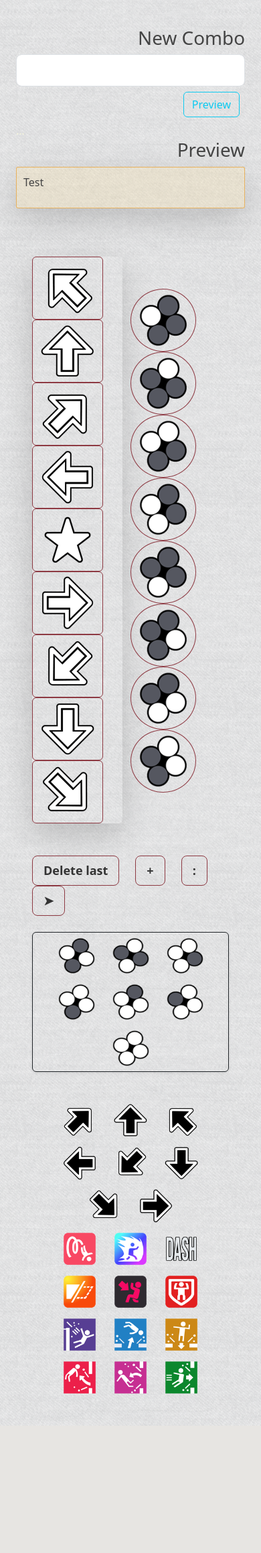
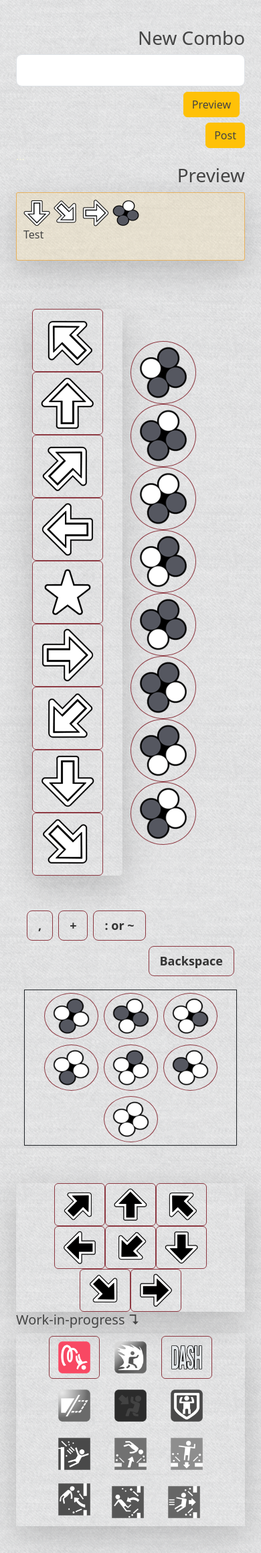
Before and after one commit to dzzldbe/pythonblog-tekken, a Flask app: page /home2 in a window 390 px wide. Shown: the part 122-2440 px from the top of the page at 67% size. Before the commit the page ends 2250 px from the top, so only its background shows below. Run offline with Flask 3, Linux system fonts and the light colour scheme.

Commit message:
linked post submit button and preview submit button to to 1 form field, works as intended- next step make post submit only available to logged users, separate into OOP functions

```diff
--- a/pythonblog/main/routes.py
+++ b/pythonblog/main/routes.py
@@ -1,8 +1,11 @@
-from flask import Blueprint, redirect, render_template, request, url_for
+from flask import Blueprint, flash, redirect, render_template, request, url_for
+from flask_login import current_user, login_required
 
+from pythonblog import db
 from pythonblog.main.combo import Combo
 from pythonblog.main.forms import ComboForm
 from pythonblog.models import Post
+from pythonblog.posts.forms import PostForm
 
 main = Blueprint("main", __name__)
 
@@ -24,18 +27,37 @@ def about():
 
 @main.route("/home2", methods=["GET", "POST"])
 def home_2():
-    form = ComboForm()
+    form = ComboForm(request.form)
+    form1 = PostForm(request.form)
     list_assets = Combo.get_assets()
     preview_list = ["d", "df", "f", "2"]
     if request.method == "POST":
-        combo_string = form.combo_string.data
-        combo_parsed_results = Combo.combo_parse(combo_string)
-        # Combo.make_image(combo_parsed=combo_parsed_results, combo_name="Asuka")
-        preview_list = Combo.make_preview(combo_parsed_results)
-        images = []
-        for item in preview_list:
-            images.append(item)
-        # return redirect(url_for("main.home_2"))
+        action = request.form.get("action")
+        if action == "new_post":
+            string1 = form.combo_string.data
+            print(string1)
+            form1.content.data = string1
+            form1.title.data = "new test"
+            # if form1.validate_on_submit():
+            post = Post(
+                title=form1.title.data,
+                content=form1.content.data,
+                author=current_user,
+            )
+            db.session.add(post)
+            db.session.commit()
+            flash(message="Posted!", category="success")
+
+            return redirect(url_for("main.home_2"))
+        else:
+            combo_string = form.combo_string.data
+            combo_parsed_results = Combo.combo_parse(combo_string)
+            Combo.make_image(combo_parsed=combo_parsed_results, combo_name="Asuka")
+            preview_list = Combo.make_preview(combo_parsed_results)
+            images = []
+            for item in preview_list:
+                images.append(item)
+            # return redirect(url_for("main.home_2"))
 
     elif request.method == "GET":
         preview_list = [
@@ -55,6 +77,7 @@ def home_2():
         title="Home",
         posts=posts,
         form=form,
-        # images=images,
-        # list_assets=list_assets,
+        form1=form1,
+        images=images,
+        list_assets=list_assets,
     )
--- a/pythonblog/static/new_try.css
+++ b/pythonblog/static/new_try.css
@@ -3,9 +3,9 @@ body {
   background-repeat: repeat;           /* Repeats horizontally and vertically */
   background-size: auto;               /* Keeps original image size */
   background-attachment: scroll;
-
   background-position: center;
   color: #f5f5dc;
+  filter: grayscale(0%);
 }
 
 h1, h2, h3, h4, h5, h6 {
@@ -141,3 +141,6 @@ a.article-title:hover {
   color: #333;
 
 }
+.box-filtered{
+  filter: grayscale(100%);
+}
--- a/pythonblog/templates/home_2.html
+++ b/pythonblog/templates/home_2.html
@@ -1,14 +1,14 @@
 {% extends "layout.html" %}
 {% block content %}
 <script>function fill_field(smth){document.getElementById('form_1').value += smth}</script>
-<script>function delete_last_add_comma(smth)
-
-
-
-      {document.getElementById('form_1').value+=(smth.slice(0,-2) + ',')}
+<script>
+function delete_last() {
+    const input = document.getElementById('form_1');
+    input.value = input.value.slice(0, -1)
+}
 </script>
 <script>
-function delete_last() {
+function delete_last_add_coma() {
     const input = document.getElementById('form_1');
     input.value = input.value.slice(0, -1)+','
 }
@@ -47,8 +47,10 @@ function delete_last() {
 
                            {{ form.combo_string(class="form-control form-control-lg", id='form_1') }}
 
-
-                           <div class="form-group p-2">{{ form.submit(class="btn btn-outline-info") }}</div>
+                              <!-- button preview  -->
+                           <div class="form-group p-2">{{ form.submit(class="btn btn-warning article-title") }}</div>
+                              <!-- button post  -->
+                           <button name="action" value="new_post" class="btn btn-warning article-title">Post</button>
 
                         </div>
 
@@ -189,60 +191,62 @@ function delete_last() {
                               </div>
                               <!-- here are buttons -->
                            </div>
-                           <div class="col mt-5 mr-0 ml-0">
-                              <div class="row row-cols-auto">
-                                 <div class="col">
-                                    <button class="btn btn-lg btn-text btn-tekken" onclick="fill_field('test')" >Delete last</button>
+                           <div class="col mt-5 mr-0 ml-0 mb-3">
+                              <div class="row row-cols-auto mb-3">
+                                 <div class="col p-1">
+                                    <button class="btn btn-lg btn-text btn-tekken" onclick="delete_last_add_coma()" > , </button>
                                  </div>
-                                 <div class="col">
-                                    <button class="btn btn-lg btn-text btn-tekken" onclick="fill_field('+')" >+</button>
+                                 <div class="col p-1">
+                                    <button class="btn btn-lg btn-text btn-tekken" onclick="fill_field('+ ')" > + </button>
                                  </div>
-                                 <div class="col">
-                                    <button class="btn btn-lg btn-text btn-tekken" onclick="fill_field(':')" >:</button>
+                                 <div class="col p-1">
+                                    <button class="btn btn-lg btn-text btn-tekken" onclick="fill_field(': ')" >: or ~</button>
                                  </div>
-                                 <div class="col-md-4">
-                                    <button class="btn btn-lg btn-text btn-tekken" onclick="delete_last()">➤</button>
+                                 <div class="col-md-4 p-1 ms-auto">
+                                    <button class="btn btn-lg btn-text btn-tekken" onclick="delete_last()">Backspace</button>
                                  </div>
                               </div>
-                              <div class="row row-cols-auto mx-0 mt-4 g-0 px-0 d-flex justify-content-center border border-dark shadow-sm rounded">
-                                 <div class="col p-0">
-                                       <a href="#" class="btn" onclick="fill_field('1+4 ')">
+
+
+                              <div class="row row-cols-auto d-flex justify-content-center border border-dark shadow-sm">
+                                 <div class="col p-1">
+                                       <a href="#" class="btn btn-tekken rounded-circle" onclick="fill_field('1+4 ')">
                                           <img src="{{ url_for('static', filename='assets/1+4.png')}}" alt="" height="55" width="55">
                                         </a>
                                        <!-- btm buttons  -->
                                  </div>
-                                 <div class="col p-0">
-                                       <a href="#" class="btn" onclick="fill_field('3')"">
+                                 <div class="col p-1">
+                                       <a href="#" class="btn btn-tekken rounded-circle" onclick="fill_field('3')"">
                                           <img src="{{ url_for('static', filename='assets/2+3.png')}}" alt="" height="55" width="55">
                                         </a>
                                        <!-- btm buttons  -->
                                  </div>
-                                 <div class="col p-0">
-                                       <a href="#" class="btn" onclick="fill_field('3')">
+                                 <div class="col p-1">
+                                       <a href="#" class="btn btn-tekken rounded-circle" onclick="fill_field('3')">
                                           <img src="{{ url_for('static', filename='assets/1+2+3.png')}}" alt="" height="55" width="55">
                                         </a>
                                        <!-- btm buttons  -->
                                  </div>
-                                 <div class="col p-0">
-                                       <a href="#" class="btn" onclick="fill_field('1+2+4')">
+                                 <div class="col p-1">
+                                       <a href="#" class="btn btn-tekken rounded-circle" onclick="fill_field('1+2+4')">
                                           <img src="{{ url_for('static', filename='assets/1+2+4.png')}}" alt="" height="55" width="55">
                                         </a>
                                        <!-- btm buttons  -->
                                  </div>
-                                 <div class="col p-0">
-                                       <a href="#" class="btn" onclick="fill_field('1+3+4 ')">
+                                 <div class="col p-1">
+                                       <a href="#" class="btn btn-tekken rounded-circle" onclick="fill_field('1+3+4 ')">
                                           <img src="{{ url_for('static', filename='assets/1+3+4.png')}}" alt="" height="55" width="55">
                                         </a>
                                        <!-- btm buttons  -->
                                  </div>
-                                 <div class="col p-0">
-                                       <a href="#" class="btn" onclick="fill_field('2+3+4 ')">
+                                 <div class="col p-1">
+                                       <a href="#" class="btn btn-tekken rounded-circle" onclick="fill_field('2+3+4 ')">
                                           <img src="{{ url_for('static', filename='assets/2+3+4.png')}}" alt="" height="55" width="55">
                                         </a>
                                        <!-- btm buttons  -->
                                  </div>
-                                 <div class="col p-0">
-                                       <a href="#" class="btn" onclick="fill_field('1+2+3+4 ')">
+                                 <div class="col p-1">
+                                       <a href="#" class="btn btn-tekken rounded-circle" onclick="fill_field('1+2+3+4 ')">
                                           <img src="{{ url_for('static', filename='assets/1+2+3+4.png')}}" alt="" height="55" width="55">
                                         </a>
                                        <!-- btm buttons  -->
@@ -257,71 +261,73 @@ function delete_last() {
 
                   </div>
                   <div class="flex-container">
-                     <div class="row row-cols-auto g-0 px-4 d-flex justify-content-center">
+                     <div class="row row-cols-auto g-0 px-4 d-flex justify-content-center shadow-lg">
                         <div class="col ">
-                           <a href="#" class="btn" onclick="fill_field('UF ')"><img src="{{ url_for('static', filename='assets/ufhold.png')}}" alt="" height="50" width="50"></a>
+                           <a class="btn btn-tekken" onclick="fill_field('UF ')"><img src="{{ url_for('static', filename='assets/ufhold.png')}}" alt="" height="50" width="50"></a>
                         </div>
                         <div class="col ">
-                           <a href="#" class="btn" onclick="fill_field('UF ')"><img src="{{ url_for('static', filename='assets/uhold.png')}}" alt="" height="50" width="50"></a>
+                           <a class="btn btn-tekken" onclick="fill_field('UF ')"><img src="{{ url_for('static', filename='assets/uhold.png')}}" alt="" height="50" width="50"></a>
                         </div>
                         <div class="col ">
-                           <a href="#" class="btn" onclick="fill_field('UB ')"><img src="{{ url_for('static', filename='assets/ubhold.png')}}" alt="" height="50" width="50"></a>
+                           <a class="btn btn-tekken" onclick="fill_field('UB ')"><img src="{{ url_for('static', filename='assets/ubhold.png')}}" alt="" height="50" width="50"></a>
                         </div>
                         <div class="col ">
-                           <a href="#" class="btn" onclick="fill_field('B ')"><img src="{{ url_for('static', filename='assets/bhold.png')}}" alt="" height="50" width="50"></a>
+                           <a class="btn btn-tekken" onclick="fill_field('B ')"><img src="{{ url_for('static', filename='assets/bhold.png')}}" alt="" height="50" width="50"></a>
                         </div>
                         <div class="col ">
-                           <a href="#" class="btn" onclick="fill_field('DB ')"><img src="{{ url_for('static', filename='assets/dbhold.png')}}" alt="" height="50" width="50"></a>
+                           <a class="btn btn-tekken" onclick="fill_field('DB ')"><img src="{{ url_for('static', filename='assets/dbhold.png')}}" alt="" height="50" width="50"></a>
                         </div>
                         <div class="col ">
-                           <a href="#" class="btn" onclick="fill_field('D ')"><img src="{{ url_for('static', filename='assets/dhold.png')}}" alt="" height="50" width="50"></a>
+                           <a class="btn btn-tekken" onclick="fill_field('D ')"><img src="{{ url_for('static', filename='assets/dhold.png')}}" alt="" height="50" width="50"></a>
                         </div>
                         <div class="col ">
-                           <a href="#" class="btn" onclick="fill_field('DF ')"><img src="{{ url_for('static', filename='assets/dfhold.png')}}" alt="" height="50" width="50"></a>
+                           <a class="btn btn-tekken" onclick="fill_field('DF ')"><img src="{{ url_for('static', filename='assets/dfhold.png')}}" alt="" height="50" width="50"></a>
                         </div>
                         <div class="col ">
-                           <a href="#" class="btn" onclick="fill_field('F ')"><img src="{{ url_for('static', filename='assets/fhold.png')}}" alt="" height="50" width="50"></a>
+                           <a class="btn btn-tekken" onclick="fill_field('F ')"><img src="{{ url_for('static', filename='assets/fhold.png')}}" alt="" height="50" width="50"></a>
                         </div>
 
                      </div>
                   </div>
                   <div class="flex-container">
-                     <div class="row row-cols-auto g-0 px-4 d-flex justify-content-center">
-                        <div class="col ">
-                           <a class="btn" onclick="fill_field('T! ')"><img src="{{ url_for('static', filename='assets/T!.png')}}" alt="" height="50" width="50"></a>
+                     <h5>Work-in-progress ↴</h5>
+                     <div class="row row-cols-auto g-0 px-4 d-flex justify-content-center shadow-lg">
+                        <div class="col p-1">
+                           <a class="btn btn-tekken" onclick="fill_field('T! ')"><img src="{{ url_for('static', filename='assets/T!.png')}}" alt="" height="50" width="50"></a>
                         </div>
-                        <div class="col ">
-                           <a href="#" class="btn" onclick="fill_field('b ')"><img src="{{ url_for('static', filename='assets/heat.png')}}" alt="" height="50" width="50"></a>
+                        <div class="col p-1 box-filtered ">
+                           <a class="btn" onclick="fill_field('')"><img src="{{ url_for('static', filename='assets/heat.png')}}" alt="" height="50" width="50"></a>
                         </div>
-                        <div class="col ">
-                           <a href="#" class="btn" onclick="fill_field('dash ')"><img src="{{ url_for('static', filename='assets/dash.png')}}" alt="" height="50" width="50"></a>
+                        <div class="col p-1">
+                           <a class="btn btn-tekken" onclick="fill_field('dash ')"><img src="{{ url_for('static', filename='assets/dash.png')}}" alt="" height="50" width="50"></a>
+
                         </div>
-                        <div class="col ">
-                           <a href="#" class="btn" onclick="fill_field('')"><img src="{{ url_for('static', filename='assets/chip.png')}}" alt="" height="50" width="50"></a>
+                        <div class="col p-1 box-filtered ">
+                           <a class="btn" onclick="fill_field('')"><img src="{{ url_for('static', filename='assets/chip.png')}}" alt="" height="50" width="50"></a>
                         </div>
-                        <div class="col ">
-                           <a href="#" class="btn" onclick="fill_field('')"><img src="{{ url_for('static', filename='assets/forcecrouch.png')}}" alt="" height="50" width="50"></a>
+                        <div class="col p-1 box-filtered ">
+                           <a class="btn" onclick="fill_field('')"><img src="{{ url_for('static', filename='assets/forcecrouch.png')}}" alt="" height="50" width="50"></a>
                         </div>
-                        <div class="col ">
-                           <a href="#" class="btn" onclick="fill_field('')"><img src="{{ url_for('static', filename='assets/powercrush.png')}}" alt="" height="50" width="50"></a>
+                        <div class="col p-1 box-filtered ">
+                           <a class="btn" onclick="fill_field('')"><img src="{{ url_for('static', filename='assets/powercrush.png')}}" alt="" height="50" width="50"></a>
                         </div>
-                        <div class="col ">
-                           <a href="#" class="btn" onclick="fill_field('')"><img src="{{ url_for('static', filename='assets/Balconybreak.png')}}" alt="" height="50" width="50"></a>
+                        <div class="col p-1 box-filtered ">
+                           <a class="btn" onclick="fill_field('')"><img src="{{ url_for('static', filename='assets/Balconybreak.png')}}" alt="" height="50" width="50"></a>
                         </div>
-                        <div class="col ">
-                           <a href="#" class="btn" onclick="fill_field('')"><img src="{{ url_for('static', filename='assets/Floorblast.png')}}" alt="" height="50" width="50"></a>
+                        <div class="col p-1 box-filtered ">
+                           <a class="btn" onclick="fill_field('')"><img src="{{ url_for('static', filename='assets/Floorblast.png')}}" alt="" height="50" width="50"></a>
                         </div>
-                        <div class="col ">
+                        <div class="col p-1 box-filtered ">
                            <a href="" class="btn" onclick="fill_field('')"><img src="{{ url_for('static', filename='assets/Floorbreak.png')}}" alt="" height="50" width="50"></a>
                         </div>
-                        <div class="col ">
-                           <a href="#" class="btn" onclick="fill_field('')"><img src="{{ url_for('static', filename='assets/Wallblast.png')}}" alt="" height="50" width="50"></a>
+                        <div class="col box-filtered">
+                           <a class="btn" onclick="fill_field('')"><img src="{{ url_for('static', filename='assets/Wallblast.png')}}" alt="" height="50" width="50"></a>
                         </div>
-                        <div class="col ">
-                           <a href="#" class="btn" onclick="fill_field('')"><img src="{{ url_for('static', filename='assets/Wallbound.png')}}" alt="" height="50" width="50"></a>
+                        <div class="col p-1 box-filtered ">
+                           <a class="btn" onclick="fill_field('')"><img src="{{ url_for('static', filename='assets/Wallbound.png')}}" alt="" height="50" width="50"></a>
                         </div>
-                        <div class="col ">
-                           <a href="#" class="btn" onclick="fill_field('')"><img src="{{ url_for('static', filename='assets/Wallbreak.png')}}" alt="" height="50" width="50"></a>
+                        <div class="col p-1 box-filtered ">
+                           <a class="btn" onclick="fill_field('')"><img src="{{ url_for('static', filename='assets/Wallbreak.png')}}" alt="" height="50" width="50"></a>
                         </div>
                      </div>
                   </div>
```
Also changed, not shown: pythonblog/main/combo.py (+18 -2 lines), instance/site.db.
